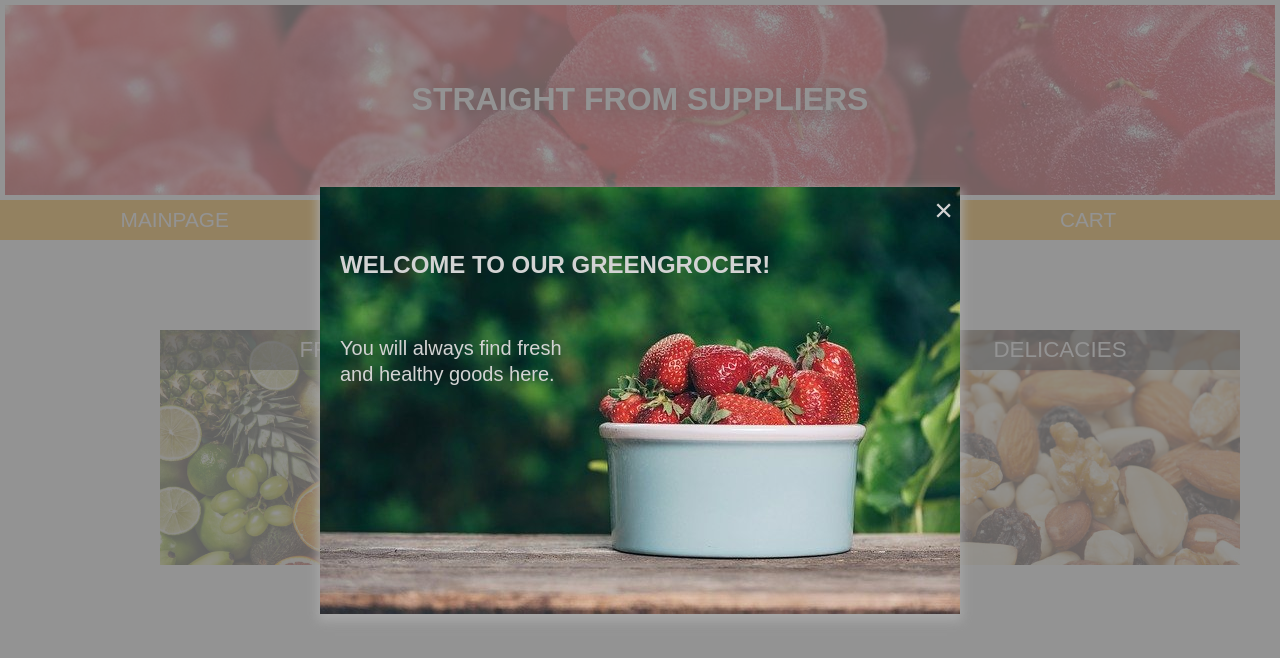
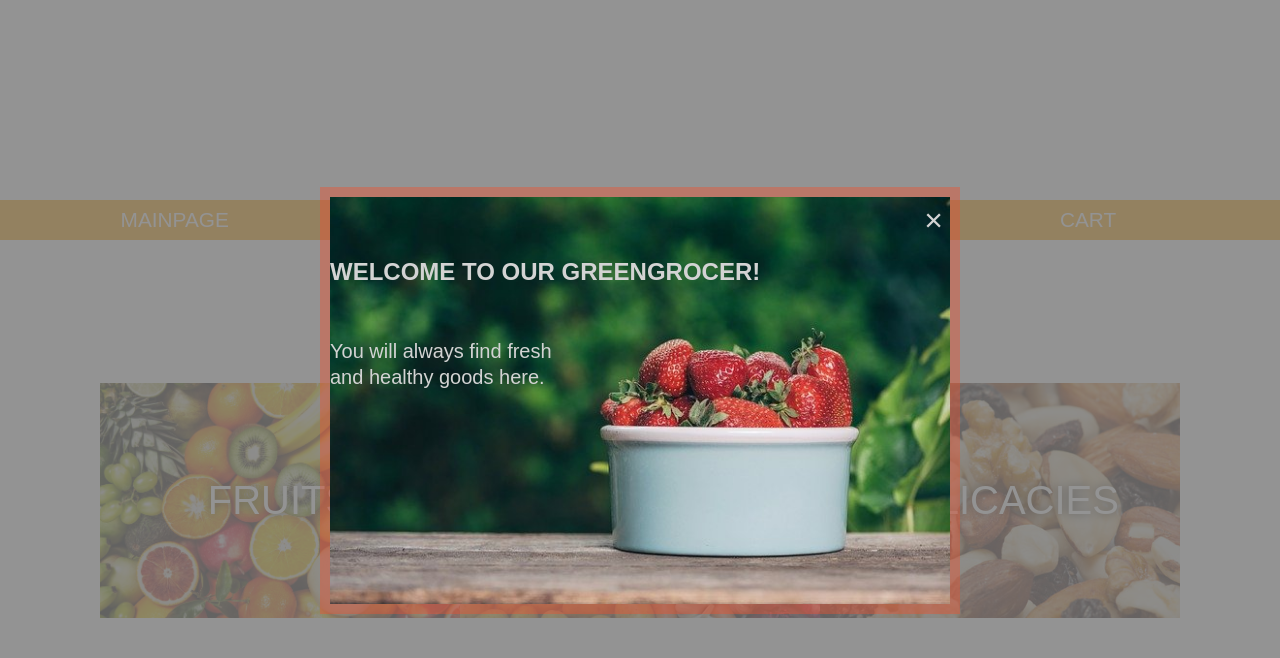
Before and after one commit to grzelsky/greengrocer, a React (Create React App) app: page / in a window 1280 px wide. Shown: the top 658 px of the page. Built offline with nearby package versions, Linux system fonts and the light colour scheme; data requests are answered from the project's data file.

Commit message:
fixed css and add header animation

```diff
--- a/src/components/GoToProducts/GoToProduct.css.js
+++ b/src/components/GoToProducts/GoToProduct.css.js
@@ -1,36 +1,54 @@
 import styled from "styled-components";
 
 export const GoToProductFromMain = styled.div`
-  overflow: hidden;
-  height: 275px;
+  position: relative;
+  height: 235px;
   width: 360px;
   color: black;
+  background-color: white;
+  background-size: 130%;
+  background-position: center;
   text-transform: uppercase;
-  font-size: 1.4rem;
-  transition: 0.3s;
-  &:hover {
-    opacity: 0.7;
-  }
+  font-size: 2.5rem;
+  transition: 0.5s;
 
   @media (max-width: 1024px) {
     height: 200px;
+    width: 250px;
+    font-size: 1.2rem;
+  }
+
+  @media (max-width: 800px) {
+    height: 165px;
     width: 200px;
     font-size: 1.2rem;
   }
+  @media (max-width: 800px) and (orientation: portrait) {
+    height: 180px;
+    width: 400px;
+    font-size: 2rem;
+  }
   @media (max-width: 400px) {
     height: 150px;
-    width: 200px;
+    width: 210px;
     font-size: 1rem;
   }
+
   p {
-    position: relative;
-    line-height: 40px;
-    top: 40px;
+    line-height: 235px;
+    height: 100%;
+    text-shadow: 0px 0px 10px rgba(0, 0, 0, 1);
     color: white;
-    background-color: rgba(0, 0, 0, 0.555);
-  }
-  img {
-    height: 130%;
-    z-index: -1;
+    transition: 0.5s;
+    background-color: rgba(0, 0, 0, 0.1);
+    &:hover {
+      background-color: rgba(0, 0, 0, 0.4);
+    }
+    @media (max-width: 1024px) {
+      line-height: 160px;
+    }
+    @media (max-width: 400px) {
+      line-height: 130px;
+    }
   }
 `;
--- a/src/components/GoToProducts/GoToProducts.js
+++ b/src/components/GoToProducts/GoToProducts.js
@@ -1,14 +1,12 @@
-import React from 'react';
-import { GoToProductFromMain } from './GoToProduct.css';
+import React from "react";
+import { GoToProductFromMain } from "./GoToProduct.css";
 
 const GoToProducts = ({ name, image }) => {
-
   return (
-    <GoToProductFromMain >
+    <GoToProductFromMain style={{ backgroundImage: `url(${image})` }}>
       <p>{name}</p>
-      <img src={image} alt="" />
     </GoToProductFromMain>
   );
-}
+};
 
 export default GoToProducts;
--- a/src/components/Header/Header.css.js
+++ b/src/components/Header/Header.css.js
@@ -1,10 +1,24 @@
-import styled from "styled-components";
+import styled, { keyframes } from "styled-components";
+const fade = keyframes`
+  0% {
+    opacity: 0;
+  }
+  5% {
+    opacity: 1;
+  }
 
+  95% {
+    opacity: 1;
+  }
+  100%{
+    opacity: 0;
+  }
+`;
 export const Banner = styled.div`
-  background-color: green;
   height: 25vh;
   background-position: 0 50%;
   border: 5px white solid;
+  animation: 5s ${fade} linear infinite;
 
   h1 {
     position: relative;
@@ -46,10 +60,16 @@ export const Navigation = styled.ul`
   justify-content: space-around;
   text-transform: uppercase;
   font-size: 1.3rem;
+
   li {
+    transition: 0.3s;
     a {
       color: white;
       text-decoration: none;
+      transition: 0.5s;
+      &:hover {
+        color: #18ab5d;
+      }
     }
   }
 
--- a/src/components/Main/Main.css.js
+++ b/src/components/Main/Main.css.js
@@ -5,19 +5,22 @@ export const MainPage = styled.ul`
   list-style: none;
   display: flex;
   flex-direction: row;
+  align-items: center;
   justify-content: space-around;
   min-height: 65vh;
-  padding: 50px 160px 0 160px;
+  padding: 0px 100px 0 100px;
 
+  @media (max-width: 800px) and (orientation: portrait) {
+    flex-direction: column;
+  }
   @media (max-width: 800px) {
-    padding: 0px 2% 2% 2%;
+    padding: 2%;
     height: 65vh;
   }
 
   @media (max-width: 400px) {
     flex-direction: column;
-    align-items: center;
-    padding: 0;
+    min-height: 75vh;
   }
 
   a {
--- a/src/components/Modal/Modal.css.js
+++ b/src/components/Modal/Modal.css.js
@@ -21,29 +21,33 @@ background-size: cover;
   position: absolute;
   width: 640px;
   height: 427px;
-box-shadow 0 5px 10px 2px darkgray;
-padding: 20px;
+  // box-shadow 0 5px 10px 2px lightgray;
+  border: 10px solid rgba(245, 78, 42, 0.4);
+  background-clip: padding-box;
+  // border: 10px solid black;
+  // padding: 20px;
   color: lightgray;
-h1{
+
+  h1 {
     text-transform: uppercase;
     position: absolute;
-  top:15%;
+    top: 15%;
   }
-p{
+  p {
     text-align: left;
     position: absolute;
-  top:35%;
+    top: 35%;
     width: 40%;
     font-size: 20px;
-  line-height: 1.6rem
+    line-height: 1.6rem;
   }
   @media (max-width: 800px) {
     width: 340px;
     height: 220px;
-    h1{
+    h1 {
       font-size: 18px;
     }
-    p{
+    p {
       font-size: 14px;
     }
   }
@@ -55,4 +59,7 @@ export const CloseIcon = styled.div`
   top: 5px;
   cursor: pointer;
   font-size: 2rem;
+  &:hover {
+    color: #ffd700;
+  }
 `;
--- a/src/components/Page/SingleProduct/SingleProduct.css.js
+++ b/src/components/Page/SingleProduct/SingleProduct.css.js
@@ -6,6 +6,7 @@ export const Product = styled.div`
   overflow: hidden;
   color: white;
   margin: 2px 2px;
+  background-color: black;
 
   @media (max-width: 1024px) {
     height: 225px;
@@ -16,8 +17,16 @@ export const Product = styled.div`
 export const Image = styled.div`
   height: 75%;
   overflow: hidden;
+  transition: 0.5s;
+  &:hover {
+    opacity: 0.65;
+  }
   img {
     height: 220px;
+    transition: 0.5s;
+    &:hover {
+      scale: 1.1;
+    }
   }
 `;
 
```
Lines whose indentation alone changed are shown as unchanged.
